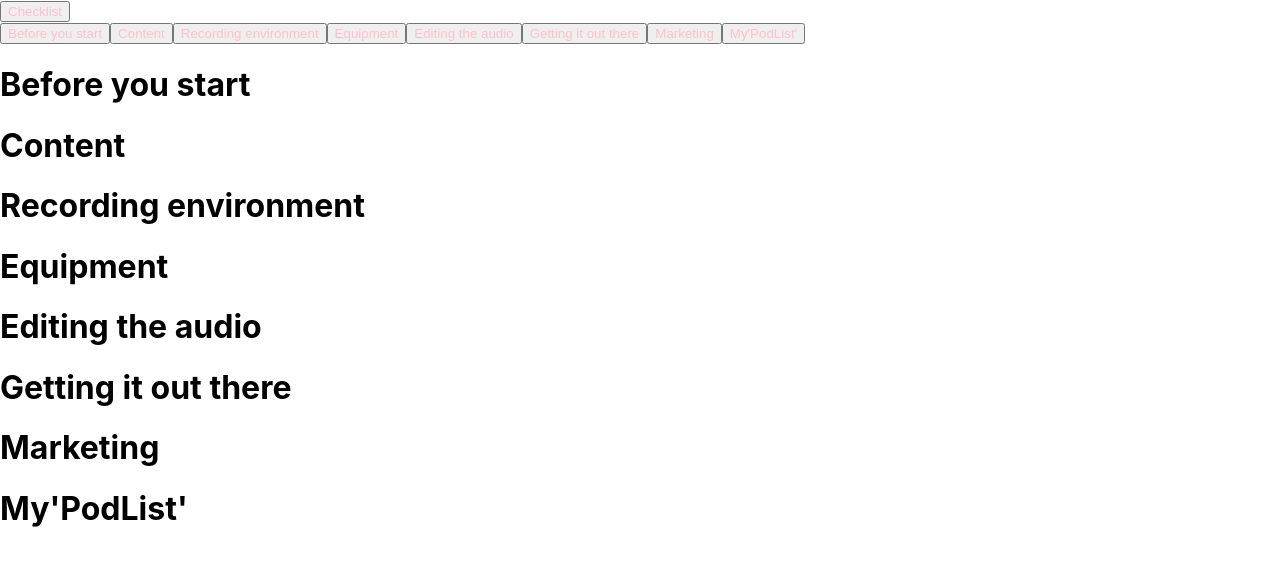
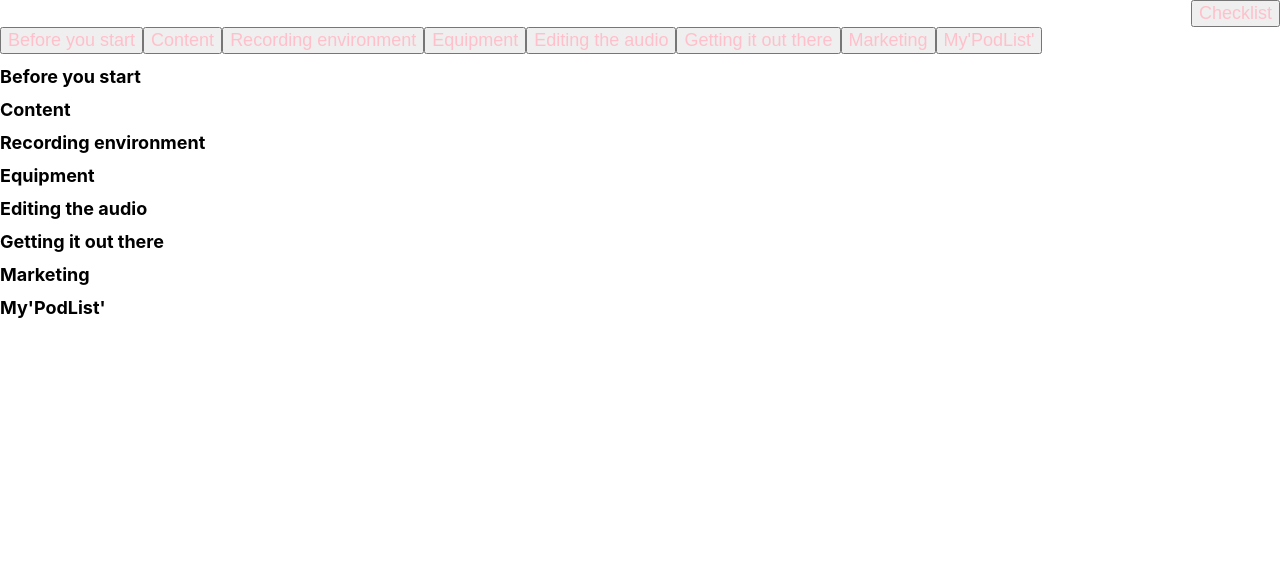
Before and after one commit to SchoolOfCode/w15_collaborative-react-project-podclass, a React (Create React App) app in the folder podclass/: page / in a window 1280 px wide. Shown: the top 566 px of the page. Built offline with nearby package versions, Linux system fonts and the light colour scheme.

Commit message:
Added a background colour to the checklist and moved the button to the top right

```diff
--- a/podclass/src/App.css
+++ b/podclass/src/App.css
@@ -1,45 +1,16 @@
-.App {
-  text-align: center;
+* {
+  font-size: large;
+}
+buttons {
+  color: red;
+}
+a {
+  color: red;
+  text-decoration: underline;
 }
 
-.App-logo {
-  height: 40vmin;
-  pointer-events: none;
+.overlay{
+  text-align: right;
+  font-size: small;
+  color: red;
 }
-
-@media (prefers-reduced-motion: no-preference) {
-  .App-logo {
-    animation: App-logo-spin infinite 20s linear;
-  }
-}
-
-.App-header {
-  background-color: #282c34;
-  min-height: 100vh;
-  display: flex;
-  flex-direction: column;
-  align-items: center;
-  justify-content: center;
-  font-size: calc(10px + 2vmin);
-  color: white;
-}
-
-.App-link {
-  color: #61dafb;
-}
-
-@keyframes App-logo-spin {
-  from {
-    transform: rotate(0deg);
-  }
-  to {
-    transform: rotate(360deg);
-  }
-}
-buttons {
-  color: pink;
-}
-a {
-  color: purple;
-  text-decoration: underline;
-}
--- a/podclass/src/App.js
+++ b/podclass/src/App.js
@@ -28,7 +28,7 @@ const [contentState, setContentState] = useState("");
       }
       return (
 <>
-   <div style={buttonWrapperStyles}>
+   <div style={buttonWrapperStyles} className="overlay">
       <button onClick={()=> setIsOpen(true)}>
         Checklist
       </button>
@@ -39,7 +39,7 @@ const [contentState, setContentState] = useState("");
    </div>
 
 
-     <div>
+     <div >
       {titles.map(
         (button) =>
           (button = (
--- a/podclass/src/Modal/Modal.js
+++ b/podclass/src/Modal/Modal.js
@@ -6,7 +6,7 @@ const modalStyles = {
     top: '50%',
     left: '50%',
     transform: 'translate(-50%, -50%)',
-    backgroundColor: '4fff',
+    backgroundColor: '#ffff',
     padding: '50px',
     zIndex: 1000
 }
```
